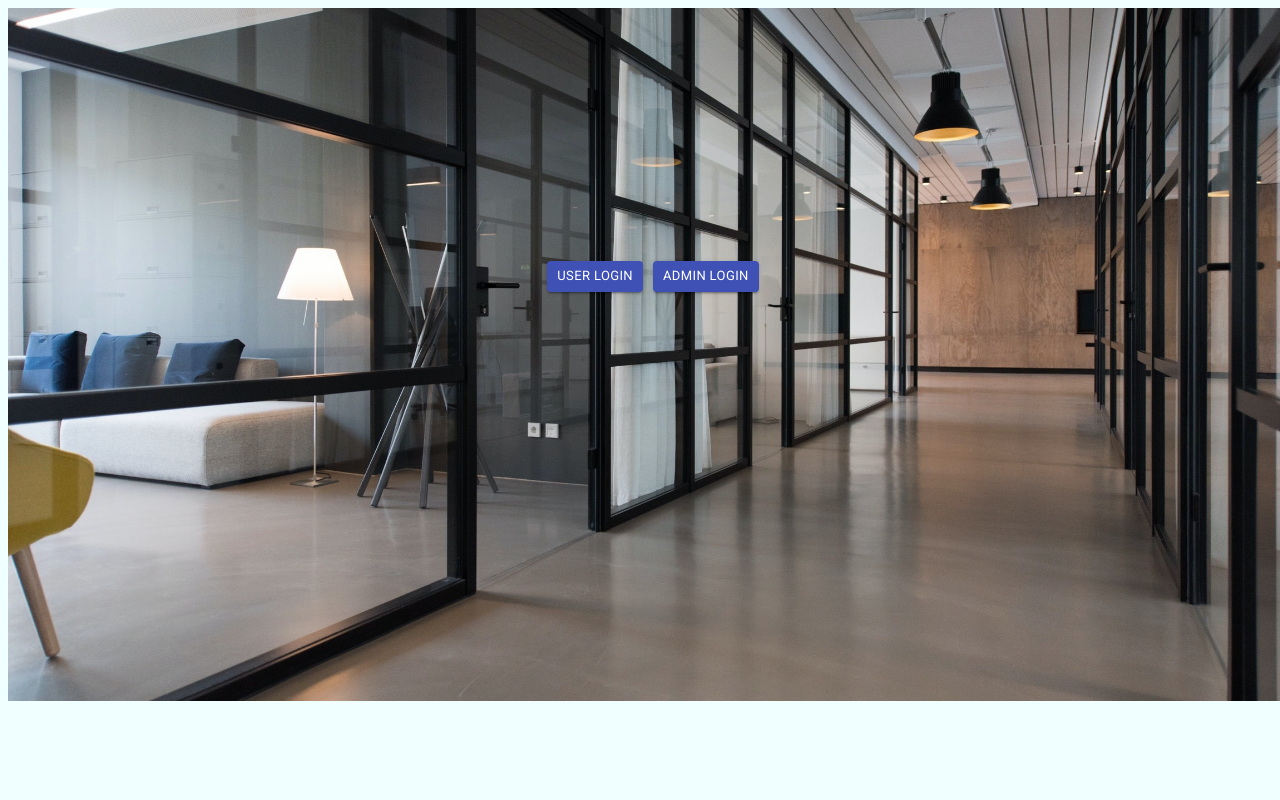
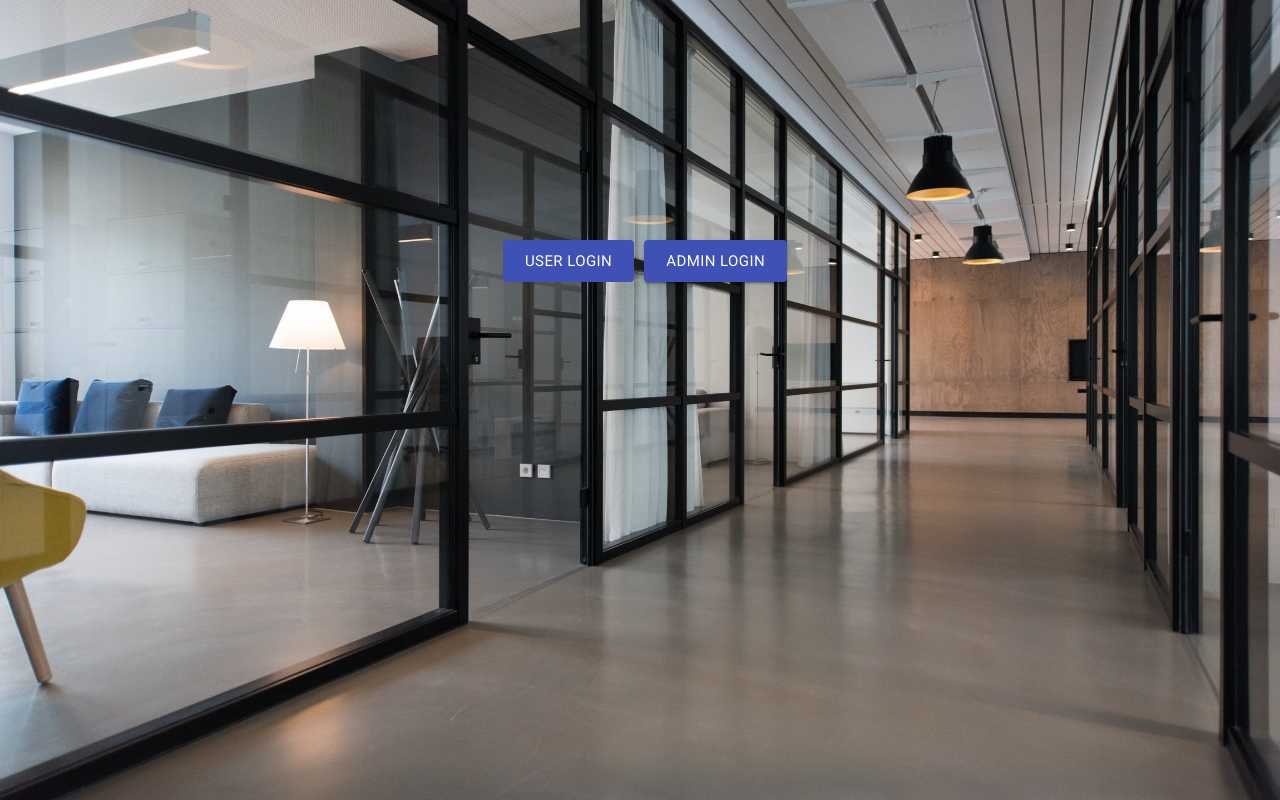
Before and after one commit to udit2529/account-management, a React app in the folder frontend/: page / in a window 1280 px wide. Built offline with nearby package versions, Linux system fonts and the light colour scheme.

Commit message:
background of home fixed

```diff
--- a/frontend/src/CheckPage.js
+++ b/frontend/src/CheckPage.js
@@ -1,40 +1,45 @@
-import React, { Component } from 'react'
+import React, { Component } from "react";
 import { Button, TextField, Link } from "@material-ui/core";
 import "./checkPage.css";
-const imgMyimageexample = require("./nastuh-abootalebi-yWwob8kwOCk-unsplash.jpg");
-const divStyle = {
-  backgroundImage: `url(${imgMyimageexample})`,
-        backgroundPosition: 'center',
-        backgroundSize: 'cover',
-        backgroundRepeat: 'no-repeat',
-        width: '100vw',
-        height: '55vh',
-
-};
+// const imgMyimageexample = require("./nastuh-abootalebi-yWwob8kwOCk-unsplash.jpg");
+// const divStyle = {
+//   backgroundImage: `url(${imgMyimageexample})`,
+//         // backgroundPosition: 'center',
+//         backgroundSize: 'cover',
+//         backgroundRepeat: 'no-repeat',
+//         width: '100vw',
+//         height: '100vh',
+// };
 
 export default class CheckPage extends Component {
   render() {
     return (
-      <div className='startingPage'style={divStyle}>
-
-         <Button
+      <div className="startingPage">
+        <div className="contentname">
+          <Button
             className="button_style"
             variant="contained"
+            disableElevation
             color="primary"
-            size="small"
+            size="large"
+
           >
-         <Link href="/userLogin"><span style={{color:"white"}}>User Login</span></Link>
+            <Link href="/userLogin">
+              <span style={{ color: "white" }}>User Login</span>
+            </Link>
           </Button>
           <Button
             className="button_style"
             variant="contained"
             color="primary"
-            size="small"
+            size="large"
           >
-          <Link href="/log"><span style={{color:"white"}}>Admin Login</span></Link>
+            <Link href="/log">
+              <span style={{ color: "white" }}>Admin Login</span>
+            </Link>
           </Button>
-
+        </div>
       </div>
-    )
+    );
   }
 }
--- a/frontend/src/checkPage.css
+++ b/frontend/src/checkPage.css
@@ -1,4 +1,17 @@
 .startingPage{
-    padding-top:20% ;
+    margin: 0px;
+    padding: 0px;
+    box-sizing: border-box;
+    background-image: url('./office_page.jpg');
+    background-size:contain;
+    background-size: 100% 100%;
+    background-repeat: 'no-repeat';
+    background-position: 'center';
+    height: 100vh;
+    width: 100vw;
+}
 
+.contentname{
+    position: relative;
+    top: 15rem;
 }
--- a/frontend/src/dashboard.css
+++ b/frontend/src/dashboard.css
@@ -1,5 +1,8 @@
 body{
     background-color: azure;
+    margin: 0;
+    padding: 0;
+    box-sizing: content-box;
 }
 .udash{
     display: flex;
```
Also changed, not shown: frontend/src/office_page.jpg (renamed from frontend/src/nastuh-abootalebi-yWwob8kwOCk-unsplash.jpg), 1 other file.
